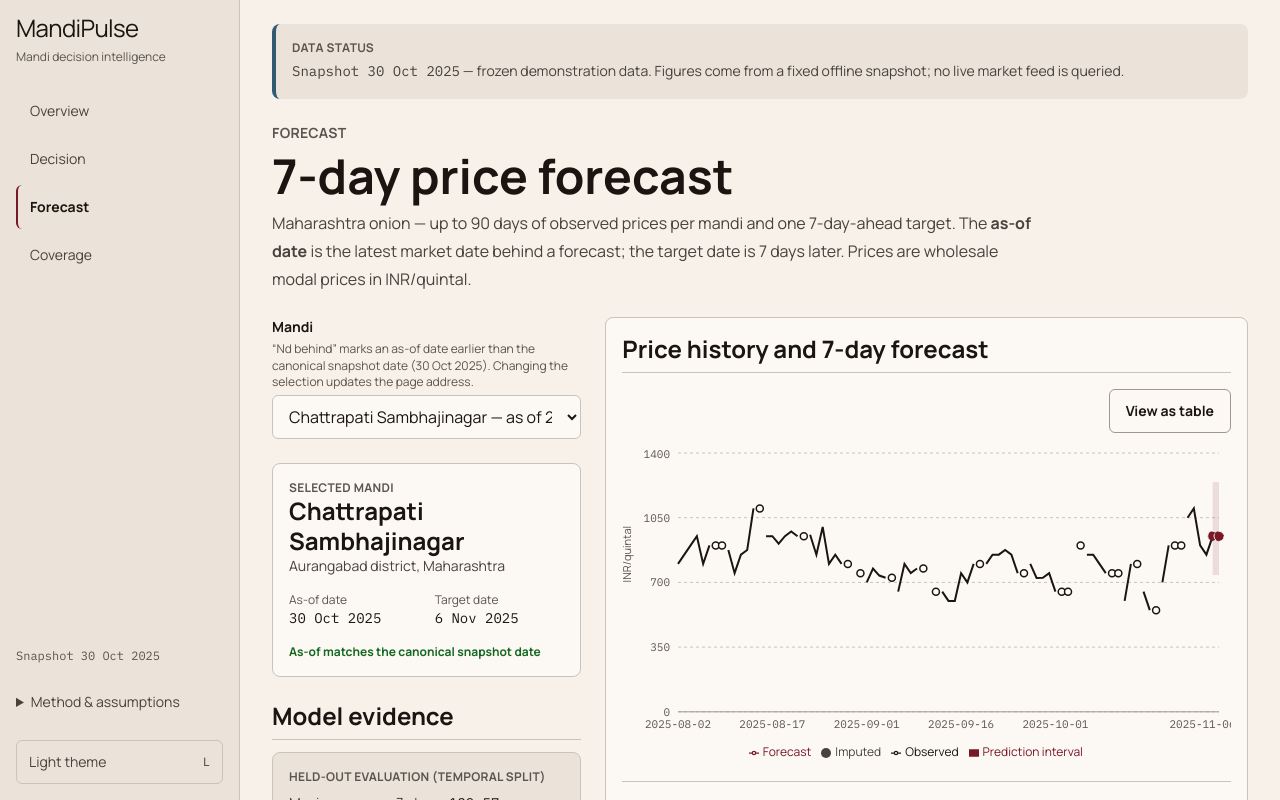
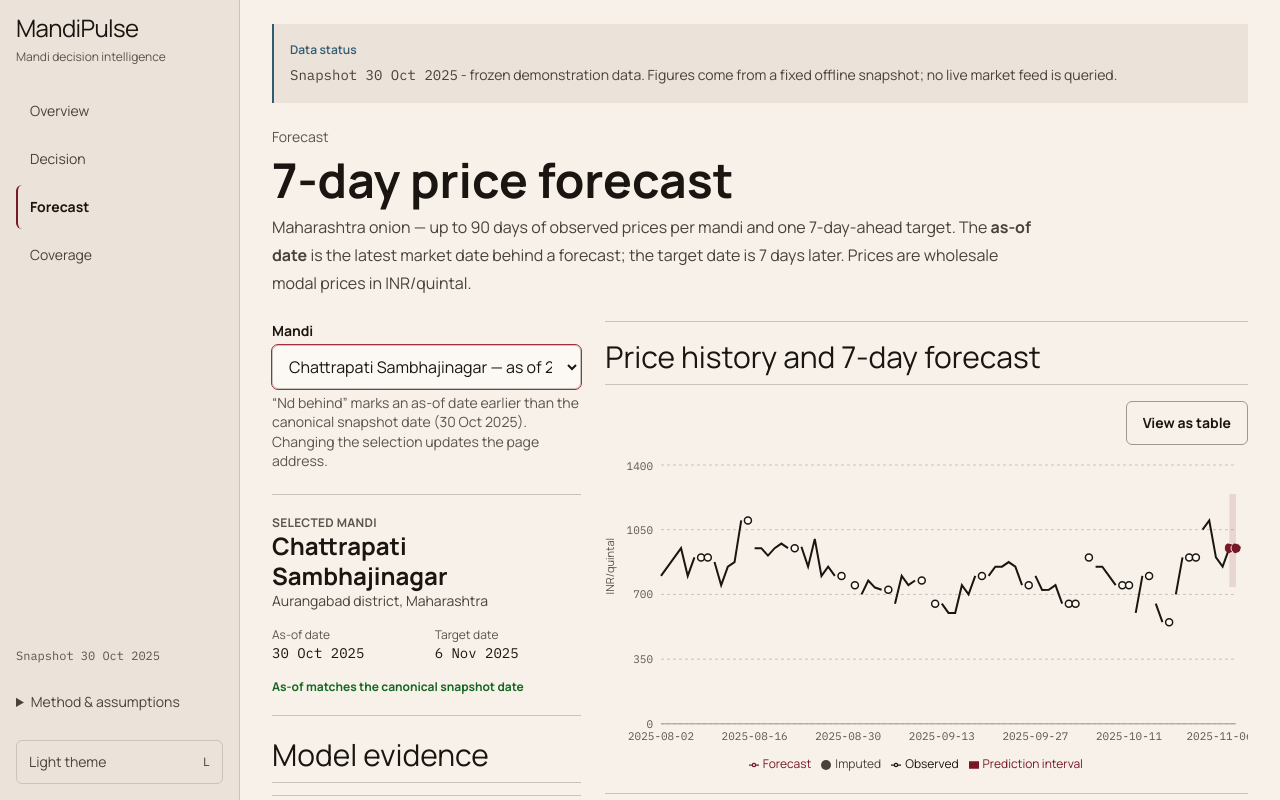
Before and after one commit to kaustubh-dot/MandiPulse, a Next.js app in the folder web/: page /forecast in a window 1280 px wide. Shown: the top 800 px of the page. Built offline with nearby package versions, Linux system fonts and the light colour scheme.

Commit message:
design: rebuild quiet exchange primitives

```diff
--- a/web/src/components/ui/primitives.tsx
+++ b/web/src/components/ui/primitives.tsx
@@ -1,6 +1,6 @@
 // Market Atlas Workbench primitives.
 // Small, token-driven building blocks shared by every route. Components must
-// reference semantic tokens only — never raw color values.
+// reference semantic tokens only - never raw color values.
 
 import Link from "next/link";
 import type { ReactNode } from "react";
@@ -19,7 +19,7 @@ export function PageHeader({
   return (
     <header className="max-w-3xl space-y-2">
       {eyebrow ? (
-        <p className="text-sm font-bold uppercase tracking-wide text-muted">{eyebrow}</p>
+        <p className="text-sm font-medium leading-5 text-muted">{eyebrow}</p>
       ) : null}
       <h1 className="font-display text-4xl leading-[1.05] text-ink sm:text-5xl">{title}</h1>
       {intro ? <div className="text-base leading-7 text-ink-2">{intro}</div> : null}
@@ -29,10 +29,7 @@ export function PageHeader({
 
 export function SectionHeading({ id, children }: { id?: string; children: ReactNode }) {
   return (
-    <h2
-      id={id}
-      className="border-b border-rule pb-2 font-display text-2xl leading-tight text-ink"
-    >
+    <h2 id={id} className="border-b border-rule pb-3 font-display text-3xl font-normal leading-none text-ink">
       {children}
     </h2>
   );
@@ -46,7 +43,7 @@ export function Panel({
   className?: string;
 }) {
   return (
-    <section className={`rounded-panel border border-rule bg-surface p-4 ${className}`}>
+    <section className={`border-y border-rule bg-transparent py-5 ${className}`}>
       {children}
     </section>
   );
@@ -54,11 +51,38 @@ export function Panel({
 
 type NoticeTone = "info" | "warning" | "danger" | "success";
 
-const NOTICE_TONE_STYLES: Record<NoticeTone, { border: string; label: string }> = {
-  info: { border: "border-info", label: "Notice" },
-  warning: { border: "border-warning", label: "Caution" },
-  danger: { border: "border-danger", label: "Problem" },
-  success: { border: "border-success", label: "OK" },
+const NOTICE_TONE_STYLES: Record<
+  NoticeTone,
+  { border: string; surface: string; label: string; title: string; text: string }
+> = {
+  info: {
+    border: "border-info",
+    surface: "bg-paper-2",
+    label: "Notice",
+    title: "Notice",
+    text: "text-info",
+  },
+  warning: {
+    border: "border-warning",
+    surface: "bg-paper-2",
+    label: "Caution",
+    title: "Caution",
+    text: "text-warning",
+  },
+  danger: {
+    border: "border-danger",
+    surface: "bg-paper-2",
+    label: "Problem",
+    title: "Problem",
+    text: "text-danger",
+  },
+  success: {
+    border: "border-success",
+    surface: "bg-paper-2",
+    label: "OK",
+    title: "OK",
+    text: "text-success",
+  },
 };
 
 // Status is carried by text, never by color alone: each notice renders its
@@ -78,11 +102,9 @@ export function StatusNotice({
   return (
     <div
       role={tone === "danger" ? "alert" : "status"}
-      className={`rounded-panel border-l-4 bg-paper-2 p-4 ${styles.border}`}
+      className={`border-l-2 ${styles.border} ${styles.surface} p-4`}
     >
-      <p className="text-xs font-bold uppercase tracking-wide text-muted">
-        {title ?? styles.label}
-      </p>
+      <p className={`text-xs font-semibold leading-5 ${styles.text}`}>{title ?? styles.title}</p>
       <div className="mt-1 text-sm leading-relaxed text-ink-2">{children}</div>
       {action ? <div className="mt-3">{action}</div> : null}
     </div>
@@ -99,12 +121,8 @@ export function EvidenceBlock({
   className?: string;
 }) {
   return (
-    <div
-      className={`rounded-panel border border-rule bg-paper-2 p-4${
-        className ? ` ${className}` : ""
-      }`}
-    >
-      <p className="text-xs font-bold uppercase tracking-wide text-muted">{title}</p>
+    <div className={`border-y border-rule py-4${className ? ` ${className}` : ""}`}>
+      <p className="text-xs font-semibold leading-5 text-muted">{title}</p>
       <dl className="mt-2 grid grid-cols-[minmax(9rem,auto)_1fr] gap-x-4 gap-y-1 text-sm">
         {rows.map((row) => (
           <div key={row.label} className="contents">
@@ -120,7 +138,7 @@ export function EvidenceBlock({
 export function SnapshotNotice() {
   return (
     <StatusNotice tone="info" title="Data status">
-      <span className="numeric">{SNAPSHOT_LABEL}</span> — frozen demonstration data.
+      <span className="numeric">{SNAPSHOT_LABEL}</span> - frozen demonstration data.
       Figures come from a fixed offline snapshot; no live market feed is queried.
     </StatusNotice>
   );
@@ -128,54 +146,96 @@ export function SnapshotNotice() {
 
 export const buttonClass = {
   primary:
-    "inline-flex min-h-11 items-center justify-center rounded-control bg-ink px-4 text-sm font-bold text-paper motion-safe-transition hover:opacity-90 disabled:cursor-not-allowed disabled:opacity-50",
+    "inline-flex min-h-11 items-center justify-center rounded-control bg-ink px-4 text-sm font-bold text-paper whitespace-nowrap motion-safe-transition hover:opacity-90 active:translate-y-px focus-visible:outline focus-visible:outline-2 focus-visible:outline-offset-2 focus-visible:outline-focus disabled:cursor-not-allowed disabled:opacity-[0.55] aria-busy:cursor-wait data-[state=error]:outline-danger data-[state=success]:outline-success",
   secondary:
-    "inline-flex min-h-11 items-center justify-center rounded-control border border-rule-strong px-4 text-sm font-bold text-ink motion-safe-transition hover:bg-paper-2 disabled:cursor-not-allowed disabled:opacity-50",
+    "inline-flex min-h-11 items-center justify-center rounded-control border border-rule-strong px-4 text-sm font-bold text-ink whitespace-nowrap motion-safe-transition hover:opacity-90 active:translate-y-px focus-visible:outline focus-visible:outline-2 focus-visible:outline-offset-2 focus-visible:outline-focus disabled:cursor-not-allowed disabled:opacity-[0.55] aria-busy:cursor-wait data-[state=error]:outline-danger data-[state=success]:outline-success",
 } as const;
 
+type FieldState = "default" | "loading" | "success" | "error";
+
 const inputBaseClass =
-  "min-h-11 w-full rounded-control border bg-surface px-3 py-2 text-base text-ink placeholder:text-muted focus-visible:outline-2 focus-visible:outline-offset-2 motion-safe-transition";
+  "min-h-11 w-full rounded-control border bg-surface px-3 py-2 text-base text-ink placeholder:text-muted outline outline-1 outline-transparent focus-visible:outline focus-visible:outline-2 focus-visible:outline-offset-2 focus-visible:outline-focus disabled:cursor-not-allowed disabled:opacity-[0.55] motion-safe-transition";
 
 function fieldMessageId(id: string) {
-  return `${id}-message`;
+  return `${id}-message-slot`;
+}
+
+function deriveFieldState({
+  error,
+  busy,
+  valid,
+}: {
+  error?: string;
+  busy?: boolean;
+  valid?: boolean;
+}): FieldState {
+  return error ? "error" : busy ? "loading" : valid ? "success" : "default";
+}
+
+function fieldControlClass(state: FieldState) {
+  switch (state) {
+    case "error":
+      return `${inputBaseClass} border-danger data-[state=error]:outline-danger`;
+    case "loading":
+      return `${inputBaseClass} border-warning data-[state=loading]:outline-warning`;
+    case "success":
+      return `${inputBaseClass} border-success data-[state=success]:outline-success`;
+    default:
+      return `${inputBaseClass} border-rule data-[state=default]:outline-focus`;
+  }
 }
 
 function FieldFrame({
   id,
   label,
-  hint,
-  error,
   describedBy,
+  state,
+  message,
   children,
 }: {
   id: string;
   label: string;
-  hint?: string;
-  error?: string;
   describedBy?: string | undefined;
+  state: FieldState;
+  message?: string;
   children: (ariaDescribedBy: string | undefined) => ReactNode;
 }) {
-  const messageId = error || hint ? fieldMessageId(id) : undefined;
+  const messageId = fieldMessageId(id);
   const finalDescribedBy = [describedBy, messageId].filter(Boolean).join(" ") || undefined;
   return (
     <div className="space-y-1">
       <label htmlFor={id} className="block text-sm font-bold text-ink">
         {label}
       </label>
-      {hint && !error ? (
-        <p id={fieldMessageId(id)} className="text-xs leading-snug text-muted">
-          {hint}
-        </p>
-      ) : null}
       {children(finalDescribedBy)}
-      {error ? (
-        <p id={fieldMessageId(id)} role="alert" className="text-xs font-bold text-danger">
-          {error}
-        </p>
-      ) : null}
+      <p
+        id={messageId}
+        role={state === "error" ? "alert" : undefined}
+        aria-live={state === "error" ? "assertive" : "polite"}
+        className={`min-h-[1lh] text-sm leading-snug ${
+          state === "error"
+            ? "text-danger"
+            : state === "success"
+              ? "text-success"
+              : "text-muted"
+        }`}
+      >
+        {message ?? "\u00a0"}
+      </p>
     </div>
   );
 }
+
+type FieldProps = {
+  id: string;
+  label: string;
+  hint?: string;
+  error?: string;
+  busy?: boolean;
+  valid?: boolean;
+  disabled?: boolean;
+  describedBy?: string;
+};
 
 export function TextField({
   id,
@@ -184,22 +244,22 @@ export function TextField({
   onChange,
   hint,
   error,
+  busy,
+  valid,
+  disabled,
   inputMode,
   autoComplete,
   describedBy,
-}: {
-  id: string;
-  label: string;
+}: FieldProps & {
   value: string;
   onChange: (value: string) => void;
-  hint?: string;
-  error?: string;
   inputMode?: "numeric" | "decimal" | "text";
   autoComplete?: string;
-  describedBy?: string;
 }) {
+  const state = deriveFieldState({ error, busy, valid });
+  const message = error ?? hint;
   return (
-    <FieldFrame id={id} label={label} hint={hint} error={error} describedBy={describedBy}>
+    <FieldFrame id={id} label={label} state={state} message={message} describedBy={describedBy}>
       {(ariaDescribedBy) => (
         <input
           id={id}
@@ -208,11 +268,12 @@ export function TextField({
           autoComplete={autoComplete}
           value={value}
           onChange={(event) => onChange(event.target.value)}
-          aria-invalid={error ? true : undefined}
+          disabled={disabled}
+          aria-busy={busy || undefined}
+          aria-invalid={state === "error"}
           aria-describedby={ariaDescribedBy}
-          className={`${inputBaseClass} ${
-            error ? "border-danger" : "border-rule"
-          } focus-visible:outline-focus`}
+          data-state={state}
+          className={fieldControlClass(state)}
         />
       )}
     </FieldFrame>
@@ -227,29 +288,30 @@ export function SelectField({
   options,
   hint,
   error,
+  busy,
+  valid,
+  disabled,
   describedBy,
-}: {
-  id: string;
-  label: string;
+}: FieldProps & {
   value: string;
   onChange: (value: string) => void;
   options: Array<{ value: string; label: string }>;
-  hint?: string;
-  error?: string;
-  describedBy?: string;
 }) {
+  const state = deriveFieldState({ error, busy, valid });
+  const message = error ?? hint;
   return (
-    <FieldFrame id={id} label={label} hint={hint} error={error} describedBy={describedBy}>
+    <FieldFrame id={id} label={label} state={state} message={message} describedBy={describedBy}>
       {(ariaDescribedBy) => (
         <select
           id={id}
           value={value}
           onChange={(event) => onChange(event.target.value)}
-          aria-invalid={error ? true : undefined}
+          disabled={disabled}
+          aria-busy={busy || undefined}
+          aria-invalid={state === "error"}
           aria-describedby={ariaDescribedBy}
-          className={`${inputBaseClass} ${
-            error ? "border-danger" : "border-rule"
-          } focus-visible:outline-focus`}
+          data-state={state}
+          className={fieldControlClass(state)}
         >
           {options.map((option) => (
             <option key={option.value} value={option.value}>
```
Also changed, not shown: 2 other files (tests, documents, lock files or other folders).
